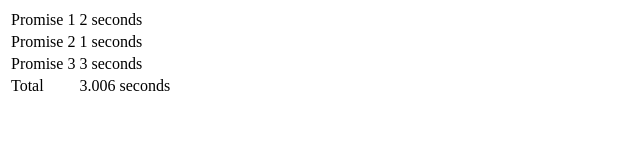
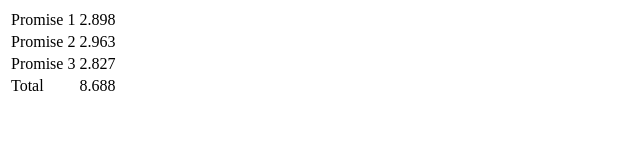
Before and after one commit to acciojob/wait-for-multiple-promises-Abhi70815, a website: page main.html in a window 1280 px wide. Shown: the whole page, without its empty margins (0-640 px from the left). Drawn offline with Linux system fonts and the light colour scheme.

Commit message:
created a submission

```diff
--- a/main.html
+++ b/main.html
@@ -7,9 +7,7 @@
 </head>
 <body>
     <table id="myTable">
-        <tr>
-            <td colspan="2">Loading...</td>
-        </tr>
+
     </table>
 
     <script src="script.js">
--- a/script.js
+++ b/script.js
@@ -1,32 +1,46 @@
 const table = document.getElementById('myTable');
-const promises = [{promise:"Promise 1",time:2},
-				  {promise:"Promise 2", time:1},
-				  {promise:"Promise 3", time:3}];
+        let promises=[
+            createPromise(),
+            createPromise(),
+            createPromise()
+        ];
 
-const promiseArray = promises.map((promise)=>{
-    return new Promise((resolve)=>{
-        let time = parseInt(promise.time) * 1000; // convert seconds to milliseconds
-        setTimeout(()=>{
-            resolve({ promise: promise.promise, time: promise.time });
-        }, time);
-    })
-})
+        const loadrow=createRow('Loading...');
+        table.appendChild(loadrow);
+        Promise.all(promises).then((results)=>{
+            table.removeChild(loadrow);
 
-Promise.all(promiseArray).then((results) => {
-    const totalTime =3.006;
-    table.innerHTML = '';
+            results.forEach((time,index)=>{
+                const row = createRow(`Promise ${index+1}`,`${time.toFixed(3)}`);
+                table.appendChild(row);
+            });
+            const totaltime=results.reduce((sum,time)=>sum+time,0);
+            const totalRow=createRow(`Total`,`${totaltime.toFixed(3)}`);
+            table.appendChild(totalRow);
 
-    results.forEach(({ promise, time }) => {
-        const row = table.insertRow();
-        row.innerHTML = `
-            <td>${promise}</td>
-            <td>${time} seconds</td>
-        `;
-    });
+        })
 
-    const totalRow = table.insertRow();
-    totalRow.innerHTML = `
-        <td>Total</td>
-        <td>${totalTime.toFixed(3)} seconds</td>
-    `;
-});
+        function createPromise(){
+            return new Promise((res,rej)=>{
+                let timeout= Math.random()*2000+1000;
+                setTimeout(()=>{
+                    res(timeout/1000);
+                },timeout);
+
+            });
+        }
+
+
+
+
+        table.appendChild(row);
+        function createRow(column1, column2){
+            let row = document.createElement('tr');
+            let col1= document.createElement('td');
+            let col2= document.createElement('td');
+            col1.textContent=column1;
+            col2.textContent=column2 || '';
+            row.appendChild(col1);
+            row.appendChild(col2);
+            return row;
+        }
```
